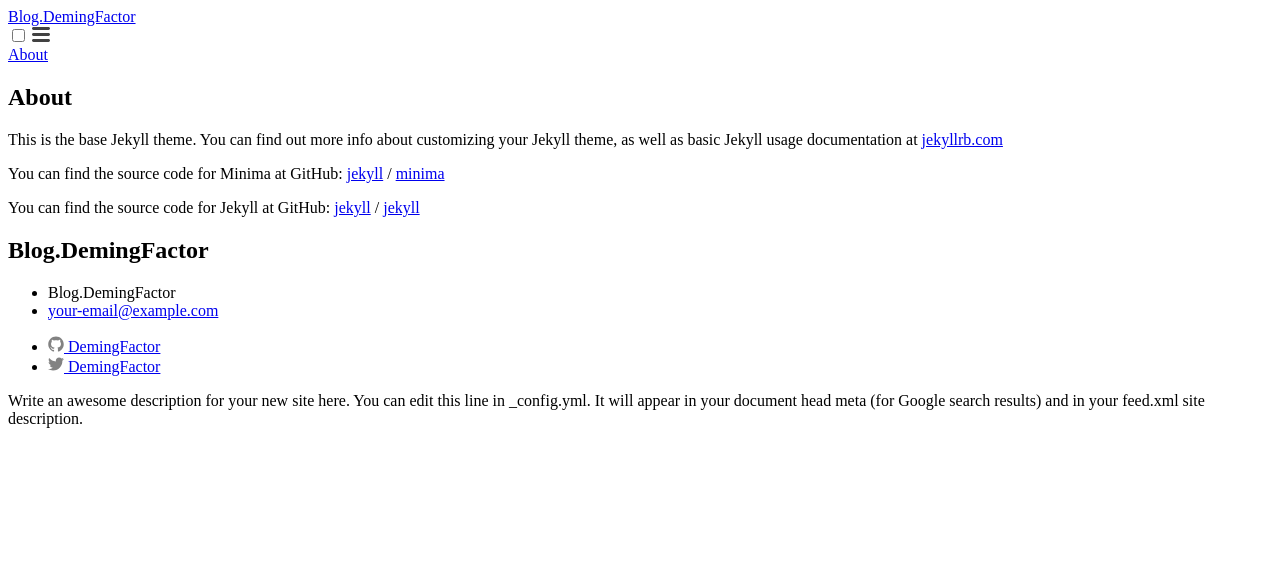
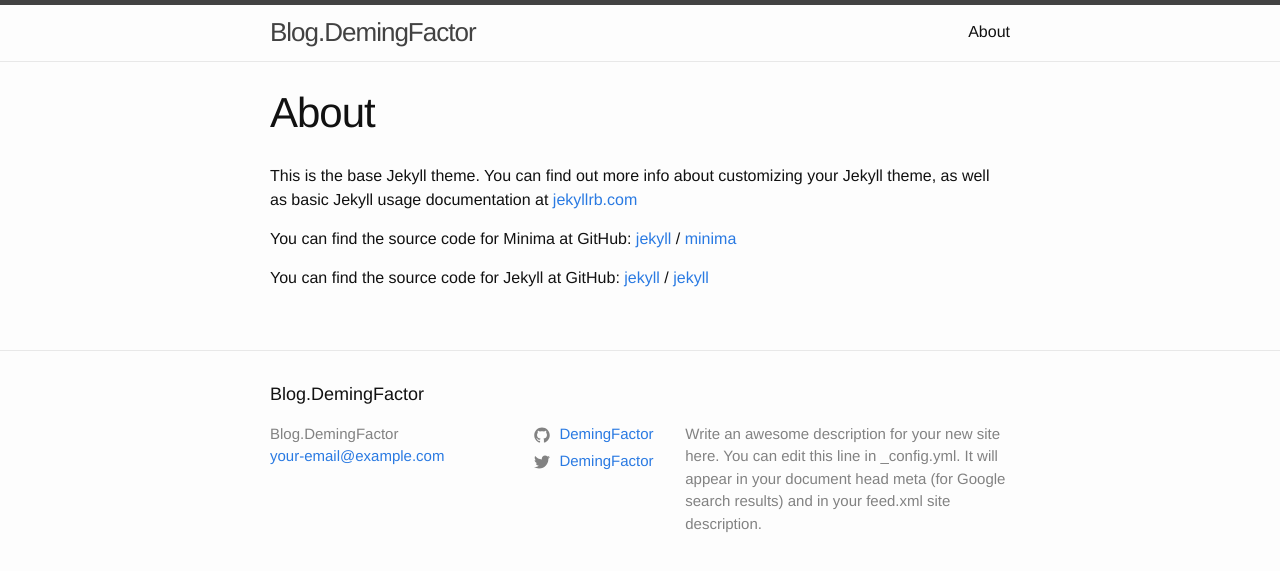
Before and after one commit to Jvaleti11/DemingFactor-blog, a Jekyll site: the page built from about.md, in a window 1280 px wide. Shown: the top 571 px of the page. Built offline with Jekyll 4.4.1, drawn with Linux system fonts in a browser that asks for light colours.

Commit message:
added <link rel="stylesheet" href="{{ "/assets/main.css" | prepend: absolute_url }}">

```diff
--- a/_includes/head.html
+++ b/_includes/head.html
@@ -6,7 +6,7 @@
   <title>{% if page.title %}{{ page.title | escape }}{% else %}{{ site.title | escape }}{% endif %}</title>
   <meta name="description" content="{{ page.excerpt | default: site.description | strip_html | normalize_whitespace | truncate: 160 | escape }}">
 
-  <link rel="stylesheet" href="{{ "/assets/main.css" | prepend: page.url}}">
+  <link rel="stylesheet" href="{{ "/assets/main.css" | prepend: absolute_url }}">
   <link rel="canonical" href="{{ page.url | replace:'index.html','' | absolute_url }}">
   <link rel="alternate" type="application/rss+xml" title="{{ site.title | escape }}" href="{{ "/feed.xml" | relative_url }}">
 
```
